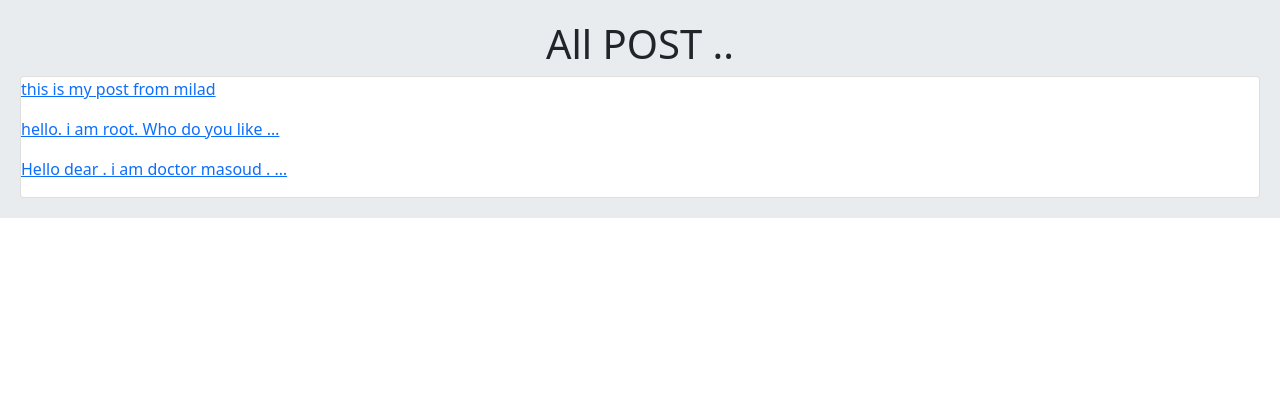
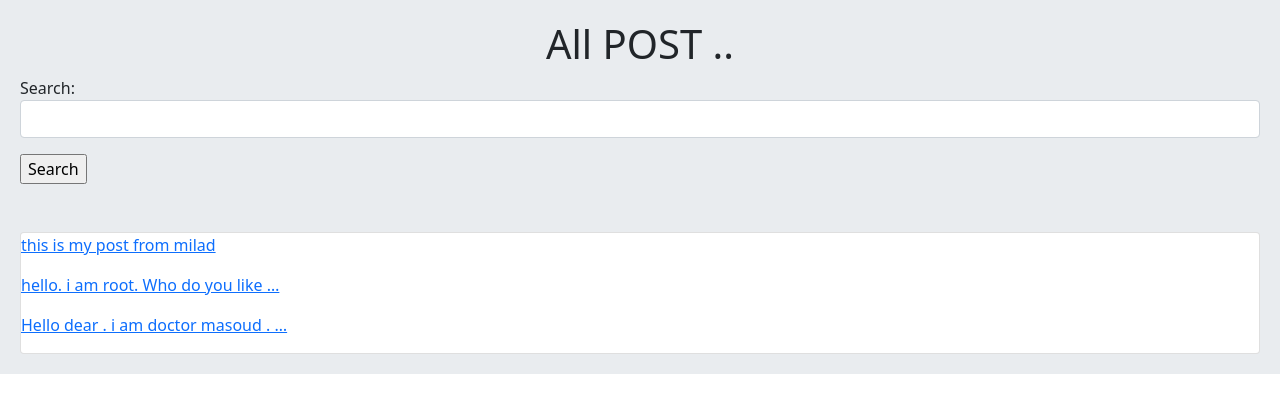
Before and after one commit to masoud8911/social-media, a Django app: page / in a window 1280 px wide. Shown: the part 56-469 px from the top of the page. Run offline with Django 4.2, Linux system fonts and the light colour scheme; data comes from the database, SQL or seed files in the repository.

Commit message:
search in post

```diff
--- a/home/forms.py
+++ b/home/forms.py
@@ -21,3 +21,7 @@ class CommentReplyForm(forms.ModelForm):
     class Meta:
         model = Comment
         fields = ('body',)
+
+
+class PostSearchForm(forms.Form):
+    search = forms.CharField(widget=forms.TextInput(attrs={'class': 'form-control'}))
--- a/home/templates/home/index.html
+++ b/home/templates/home/index.html
@@ -2,6 +2,12 @@
 
 {% block content %}
     <h1 class="text-center">All POST ..</h1>
+      <form action="" method="get">
+        {{ form.as_p }}
+        <input type="submit" value="Search">
+      </form>
+    <br/>
+    <br/>
         <div class="card">
             {% for post in posts %}
                 <p><a href="{% url 'home:post_detail' post.id post.slug %}">{{ post.body|truncatewords:8 }}</a></p>
--- a/home/views.py
+++ b/home/views.py
@@ -4,16 +4,20 @@ from .models import Post, Comment, Vote
 from django.contrib.auth.models import User
 from django.contrib.auth.mixins import LoginRequiredMixin
 from django.contrib import messages
-from .forms import PostCreateUpdateForm, CommentCreateForm, CommentReplyForm
+from .forms import PostCreateUpdateForm, CommentCreateForm, CommentReplyForm, PostSearchForm
 from django.utils.text import slugify
 from django.contrib.auth.decorators import login_required
 from django.utils.decorators import method_decorator
 
 
 class HomeView(View):
+    form_class = PostSearchForm
+
     def get(self, request):
         posts = Post.objects.all()
-        return render(request, 'home/index.html', {'posts': posts})
+        if request.GET.get('search'):
+            posts = posts.filter(body__contains=request.GET['search'])
+        return render(request, 'home/index.html', {'posts': posts, 'form': self.form_class})
 
 
 class PostDetailView(View):
```
